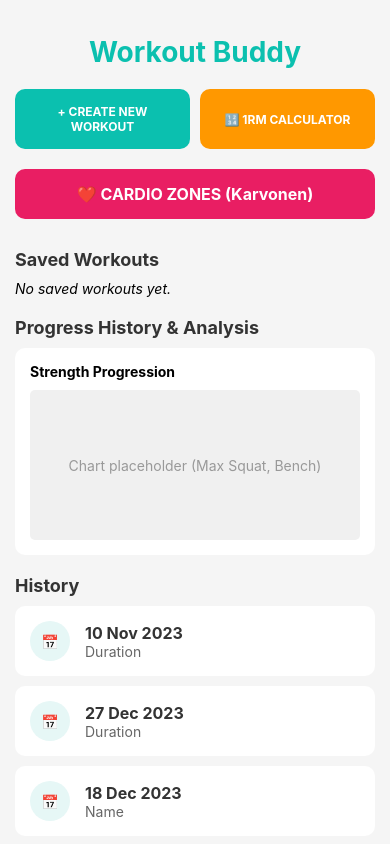
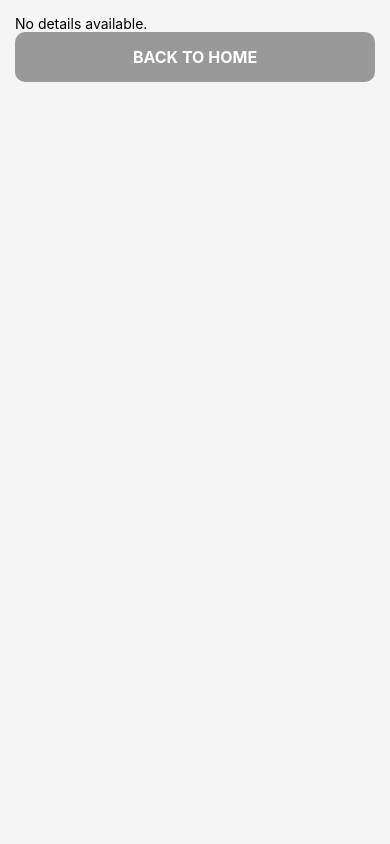
Before and after one commit to crax122/workout-buddy, a React Native app: screen /HistoryDetails in a window 390 px wide. Built offline with nearby package versions, Linux system fonts and the light colour scheme.

Commit message:
feat: real workout history and history details screen

```diff
--- a/App.js
+++ b/App.js
@@ -7,6 +7,7 @@ import ActiveWorkoutScreen from './src/screens/ActiveWorkoutScreen';
 import SummaryScreen from './src/screens/SummaryScreen';
 import OneRMCalculatorScreen from './src/screens/OneRMCalculatorScreen';
 import CardioZonesScreen from './src/screens/CardioZonesScreen';
+import HistoryDetailsScreen from './src/screens/HistoryDetailsScreen';
 
 const Stack = createNativeStackNavigator();
 
@@ -20,6 +21,7 @@ export default function App() {
         <Stack.Screen name="Summary" component={SummaryScreen} />
         <Stack.Screen name="OneRMCalculator" component={OneRMCalculatorScreen} />
         <Stack.Screen name="CardioZones" component={CardioZonesScreen} />
+        <Stack.Screen name="HistoryDetails" component={HistoryDetailsScreen} />
       </Stack.Navigator>
     </NavigationContainer>
   );
--- a/src/screens/ActiveWorkoutScreen.js
+++ b/src/screens/ActiveWorkoutScreen.js
@@ -50,9 +50,11 @@ export default function ActiveWorkoutScreen() {
   };
 
   const handleEndWorkout = () => {
-    // We don't have access to the exact seconds in GlobalTimer directly unless we lift the state up,
-    // but for now let's just pass the exercises to calculate volume.
-    navigation.navigate('Summary', { exercises });
+    // Pass both workoutName and exercises to calculate volume and save history.
+    navigation.navigate('Summary', {
+      workoutName: route.params?.workoutName || 'My Workout',
+      exercises
+    });
   };
 
   if (!activeExercise) {
--- /dev/null
+++ b/src/screens/HistoryDetailsScreen.js
@@ -0,0 +1,68 @@
+import React from 'react';
+import { View, Text, StyleSheet, ScrollView, TouchableOpacity } from 'react-native';
+import { useNavigation, useRoute } from '@react-navigation/native';
+
+export default function HistoryDetailsScreen() {
+  const navigation = useNavigation();
+  const route = useRoute();
+
+  const historyItem = route.params?.historyItem;
+
+  if (!historyItem) {
+    return (
+      <View style={styles.container}>
+        <Text>No details available.</Text>
+        <TouchableOpacity onPress={() => navigation.navigate('Home')} style={styles.backBtn}>
+          <Text style={styles.backBtnTxt}>BACK TO HOME</Text>
+        </TouchableOpacity>
+      </View>
+    );
+  }
+
+  return (
+    <ScrollView style={styles.container}>
+      <View style={styles.header}>
+        <Text style={styles.title}>{historyItem.name}</Text>
+        <Text style={styles.date}>{historyItem.date}</Text>
+        <Text style={styles.volume}>Total Volume: {historyItem.volume} kg</Text>
+      </View>
+
+      <View style={styles.exercisesList}>
+        <Text style={styles.sectionTitle}>Exercises</Text>
+        {historyItem.exercises && historyItem.exercises.map((ex, idx) => (
+          <View key={ex.id || idx} style={styles.exCard}>
+            <Text style={styles.exName}>{idx + 1}. {ex.name}</Text>
+            {ex.loggedSets && ex.loggedSets.length > 0 ? (
+              ex.loggedSets.map((set, sIdx) => (
+                <Text key={sIdx} style={styles.setDetail}>
+                  Set {sIdx + 1}: {set.weight} kg x {set.reps} reps
+                </Text>
+              ))
+            ) : (
+              <Text style={styles.setDetail}>No sets logged.</Text>
+            )}
+          </View>
+        ))}
+      </View>
+
+      <TouchableOpacity style={styles.backBtn} onPress={() => navigation.navigate('Home')}>
+        <Text style={styles.backBtnTxt}>BACK TO HOME</Text>
+      </TouchableOpacity>
+    </ScrollView>
+  );
+}
+
+const styles = StyleSheet.create({
+  container: { flex: 1, backgroundColor: '#f5f5f5', padding: 15 },
+  header: { alignItems: 'center', marginVertical: 20, backgroundColor: '#fff', padding: 20, borderRadius: 10 },
+  title: { fontSize: 24, fontWeight: 'bold', color: '#0bc0af', marginBottom: 5 },
+  date: { fontSize: 16, color: '#666', marginBottom: 5 },
+  volume: { fontSize: 18, fontWeight: 'bold', color: '#333' },
+  exercisesList: { marginBottom: 30 },
+  sectionTitle: { fontSize: 18, fontWeight: 'bold', color: '#333', marginBottom: 10 },
+  exCard: { backgroundColor: '#fff', padding: 15, borderRadius: 8, marginBottom: 10, elevation: 1 },
+  exName: { fontSize: 16, fontWeight: 'bold', marginBottom: 5, color: '#1b2a47' },
+  setDetail: { fontSize: 14, color: '#555', marginLeft: 15, marginBottom: 2 },
+  backBtn: { backgroundColor: '#999', padding: 15, borderRadius: 10, alignItems: 'center', marginBottom: 40 },
+  backBtnTxt: { color: '#fff', fontSize: 16, fontWeight: 'bold' }
+});
--- a/src/screens/HomeScreen.js
+++ b/src/screens/HomeScreen.js
@@ -8,9 +8,12 @@ export default function HomeScreen() {
   const isFocused = useIsFocused();
   const [savedWorkouts, setSavedWorkouts] = useState([]);
 
+  const [history, setHistory] = useState([]);
+
   useEffect(() => {
     if (isFocused) {
       loadWorkouts();
+      loadHistory();
     }
   }, [isFocused]);
 
@@ -25,12 +28,27 @@ export default function HomeScreen() {
     }
   };
 
-  // Mock data for history
-  const history = [
-    { id: 1, date: '10 Nov 2023', name: 'Duration' },
-    { id: 2, date: '27 Dec 2023', name: 'Duration' },
-    { id: 3, date: '18 Dec 2023', name: 'Name' }
-  ];
+  const loadHistory = async () => {
+    try {
+      const stored = await AsyncStorage.getItem('@workout_history');
+      if (stored) {
+        setHistory(JSON.parse(stored));
+      } else {
+        setHistory([]);
+      }
+    } catch (e) {
+      console.error("Failed to load history", e);
+    }
+  };
+
+  const clearHistory = async () => {
+    try {
+      await AsyncStorage.removeItem('@workout_history');
+      setHistory([]);
+    } catch (e) {
+      console.error("Failed to clear history", e);
+    }
+  };
 
   return (
     <ScrollView style={styles.container}>
@@ -71,25 +89,24 @@ export default function HomeScreen() {
         </View>
       ))}
 
-      <Text style={styles.sectionTitle}>Progress History & Analysis</Text>
-
-      {/* Fake Chart Area */}
-      <View style={styles.chartCard}>
-        <Text style={styles.chartTitle}>Strength Progression</Text>
-        <View style={styles.chartPlaceholder}>
-           <Text style={{color: '#999'}}>Chart placeholder (Max Squat, Bench)</Text>
-        </View>
+      <View style={{flexDirection: 'row', justifyContent: 'space-between', alignItems: 'center', marginBottom: 10}}>
+        <Text style={[styles.sectionTitle, {marginBottom: 0}]}>History</Text>
+        {history.length > 0 && (
+          <TouchableOpacity onPress={clearHistory}>
+            <Text style={{color: '#ff4d4d', fontWeight: 'bold'}}>Clear</Text>
+          </TouchableOpacity>
+        )}
       </View>
 
-      <Text style={styles.sectionTitle}>History</Text>
+      {history.length === 0 && <Text style={{marginBottom: 20, fontStyle: 'italic'}}>No workout history yet.</Text>}
       {history.map(item => (
-        <View key={item.id} style={styles.historyCard}>
+        <TouchableOpacity key={item.id} style={styles.historyCard} onPress={() => navigation.navigate('HistoryDetails', { historyItem: item })}>
           <View style={styles.historyIcon}><Text>📅</Text></View>
           <View>
             <Text style={styles.historyDate}>{item.date}</Text>
-            <Text style={styles.historyName}>{item.name}</Text>
+            <Text style={styles.historyName}>{item.name} - Vol: {item.volume} kg</Text>
           </View>
-        </View>
+        </TouchableOpacity>
       ))}
 
     </ScrollView>
--- a/src/screens/SummaryScreen.js
+++ b/src/screens/SummaryScreen.js
@@ -1,12 +1,15 @@
-import React, { useMemo } from 'react';
+import React, { useMemo, useEffect, useRef } from 'react';
 import { View, Text, StyleSheet, TouchableOpacity } from 'react-native';
 import { useNavigation, useRoute } from '@react-navigation/native';
+import AsyncStorage from '@react-native-async-storage/async-storage';
 
 export default function SummaryScreen() {
   const navigation = useNavigation();
   const route = useRoute();
+  const savedRef = useRef(false);
 
   const exercises = route.params?.exercises || [];
+  const workoutName = route.params?.workoutName || 'Completed Workout';
 
   const totalVolume = useMemo(() => {
     let vol = 0;
@@ -21,6 +24,32 @@ export default function SummaryScreen() {
     });
     return vol;
   }, [exercises]);
+
+  useEffect(() => {
+    if (!savedRef.current) {
+      saveHistory();
+      savedRef.current = true;
+    }
+  }, []);
+
+  const saveHistory = async () => {
+    try {
+      const stored = await AsyncStorage.getItem('@workout_history');
+      let history = stored ? JSON.parse(stored) : [];
+
+      history.unshift({
+        id: Date.now().toString(),
+        date: new Date().toLocaleDateString(),
+        name: workoutName,
+        volume: totalVolume,
+        exercises: exercises
+      });
+
+      await AsyncStorage.setItem('@workout_history', JSON.stringify(history));
+    } catch (e) {
+      console.error("Failed to save history", e);
+    }
+  };
 
   return (
     <View style={styles.container}>
```
